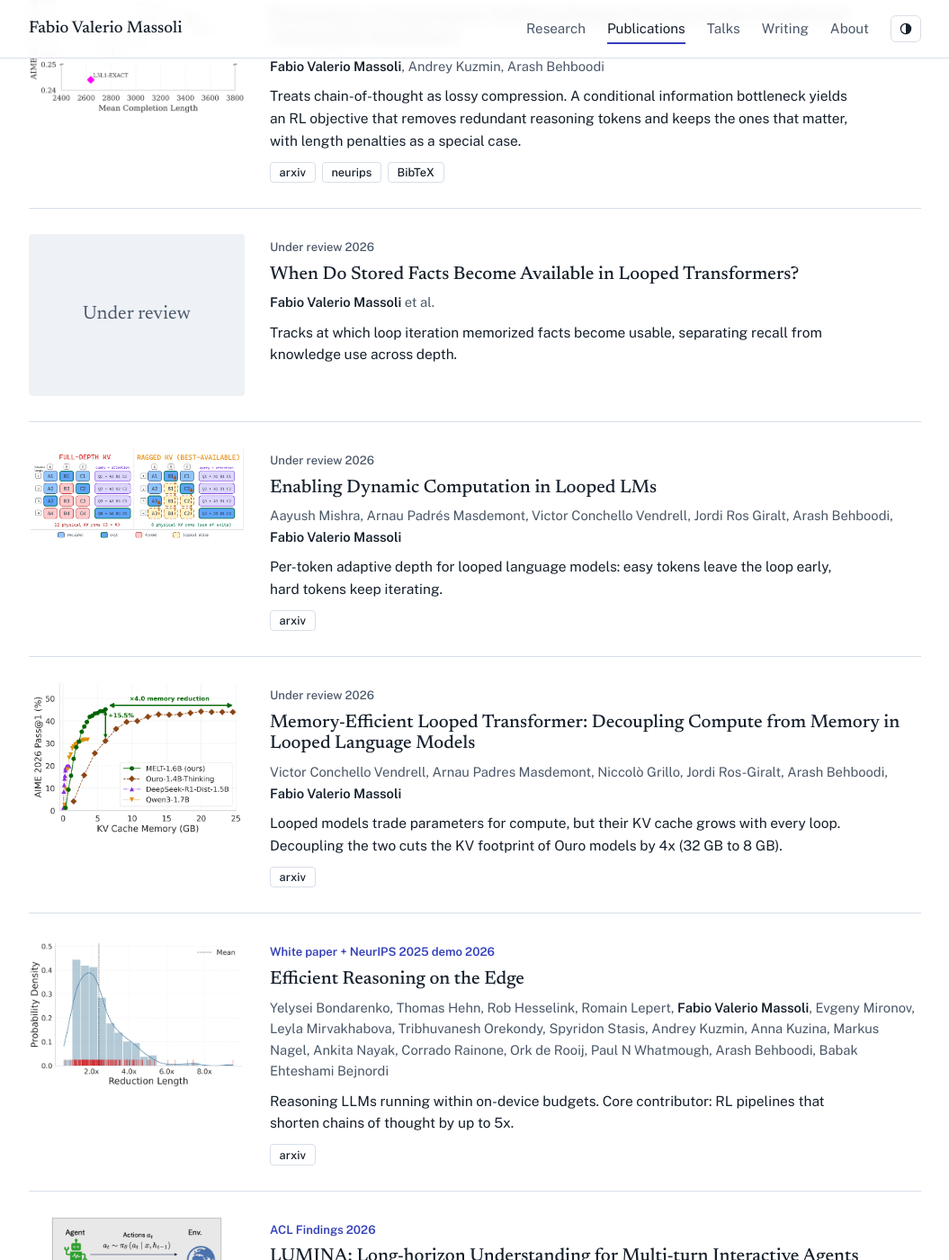
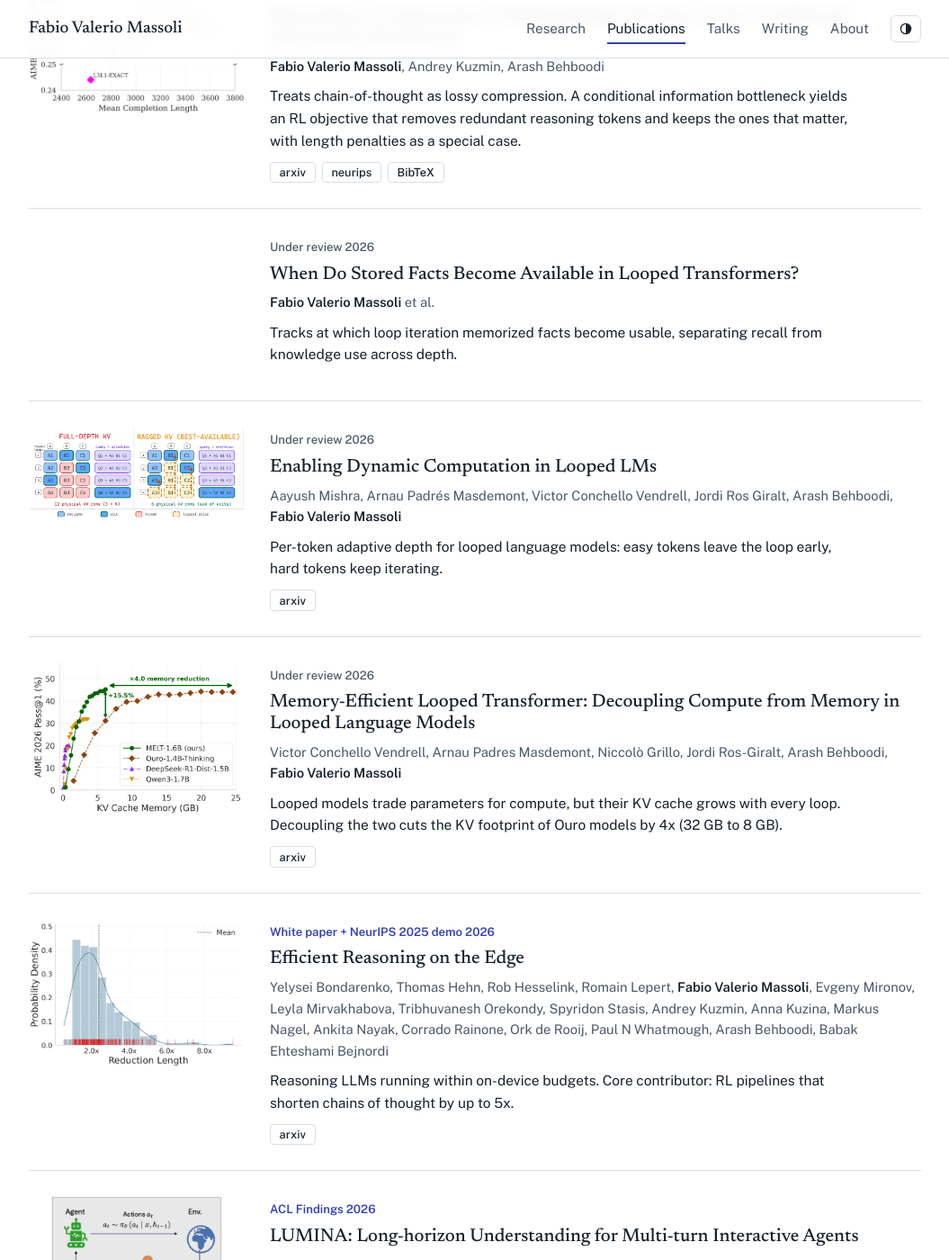
Before and after one commit to fvmassoli/fvmassoli.github.io, a Jekyll site: the page built from publications.html, in a window 1280 px wide and 1400 px high, scrolled down 535 px. Shown: the whole window at 90% size, without its empty margins (112-1167 px from the left). Built offline with Jekyll 4.4.1, drawn with Linux system fonts in a browser that asks for light colours.

Commit message:
Add files via upload

```diff
--- a/_includes/head.html
+++ b/_includes/head.html
@@ -6,7 +6,7 @@
 <link rel="preconnect" href="https://fonts.googleapis.com">
 <link rel="preconnect" href="https://fonts.gstatic.com" crossorigin>
 <link rel="stylesheet" href="https://fonts.googleapis.com/css2?family=Newsreader:opsz,wght@6..72,400;6..72,500;6..72,600&family=Public+Sans:ital,wght@0,400;0,500;0,600;1,400&display=swap">
-<link rel="stylesheet" href="{{ '/assets/css/style.css' | relative_url }}">
+<link rel="stylesheet" href="{{ '/assets/css/style.css' | relative_url }}?v={{ site.time | date: '%s' }}">
 <script>
   (function () {
     try { var t = localStorage.getItem('theme'); if (t) document.documentElement.setAttribute('data-theme', t); } catch (e) {}
--- a/_includes/pub.html
+++ b/_includes/pub.html
@@ -1,13 +1,7 @@
 {% assign p = include.pub %}
 {% capture me %}<strong class="me">{{ site.author.name }}</strong>{% endcapture %}
 <article class="pub{% if include.compact %} compact{% endif %}" id="{{ p.title | slugify | truncate: 60, '' }}" data-topics="{{ p.topics | join: '|' }}">
-  <figure class="pub-fig">
-    {% if p.image %}
-      <img src="{{ p.image | relative_url }}" alt="" loading="lazy" width="320" height="240">
-    {% else %}
-      <div class="pub-fig-empty" aria-hidden="true">{{ p.venue }}</div>
-    {% endif %}
-  </figure>
+  <figure class="pub-fig">{% if p.image %}<img src="{{ p.image | relative_url }}" alt="" loading="lazy" width="320" height="240">{% endif %}</figure>
   <div class="pub-body">
     <p class="pub-venue"><span class="venue{% if p.venue == 'Preprint' or p.venue == 'Under review' %} pre{% endif %}">{{ p.venue }} {{ p.year }}</span></p>
     <h3 class="pub-title">
--- a/_layouts/default.html
+++ b/_layouts/default.html
@@ -8,6 +8,6 @@
     {{ content }}
   </main>
   {% include footer.html %}
-  <script src="{{ '/assets/js/main.js' | relative_url }}" defer></script>
+  <script src="{{ '/assets/js/main.js' | relative_url }}?v={{ site.time | date: '%s' }}" defer></script>
 </body>
 </html>
--- a/assets/css/style.css
+++ b/assets/css/style.css
@@ -113,8 +113,7 @@ main { min-height: 70vh; padding-bottom: 4rem; }
 .pub:target { background: linear-gradient(var(--accent-2), var(--accent-2)) no-repeat left top / 4px 100%; padding-left: 1rem; }
 .pub-fig { margin: 0; }
 .pub-fig img { width: 100%; aspect-ratio: 4 / 3; object-fit: contain; object-position: center top; }
-.pub-fig-empty { width: 100%; aspect-ratio: 4 / 3; border-radius: 4px; background: var(--mist); }
-.pub-fig-empty { display: grid; place-items: center; font-family: var(--serif); font-size: 1.3rem; color: var(--ink-2); }
+.pub-fig:empty { visibility: hidden; }
 .pub-venue { margin: 0 0 .4rem; }
 .venue { font-size: .82rem; font-weight: 600; color: var(--accent); }
 .venue.pre { color: var(--ink-2); font-weight: 500; }
@@ -132,6 +131,7 @@ main { min-height: 70vh; padding-bottom: 4rem; }
 @media (max-width: 640px) {
   .pub { grid-template-columns: 1fr; gap: 1rem; }
   .pub-fig { max-width: 360px; }
+  .pub-fig:empty { display: none; }
 }
 
 .page-head { padding: 3.5rem 0 1rem; }
```
